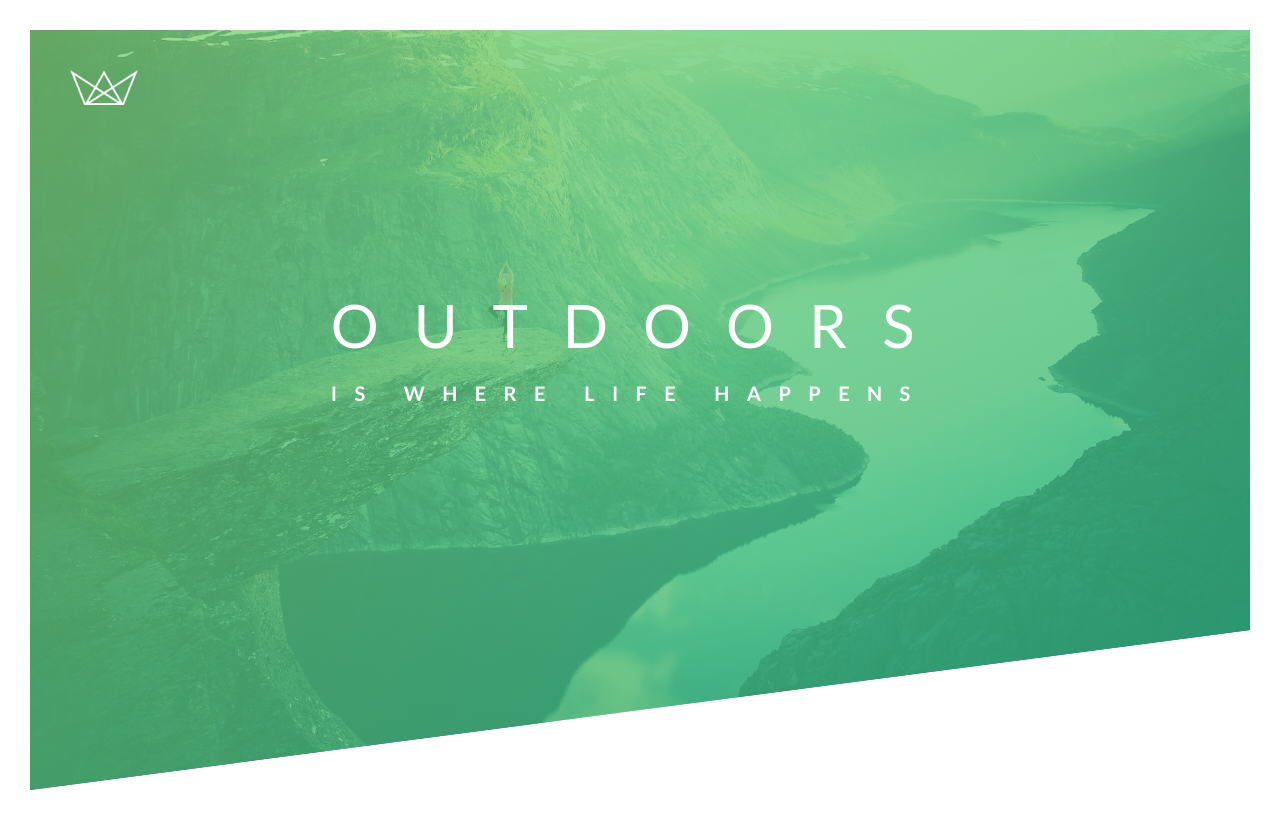
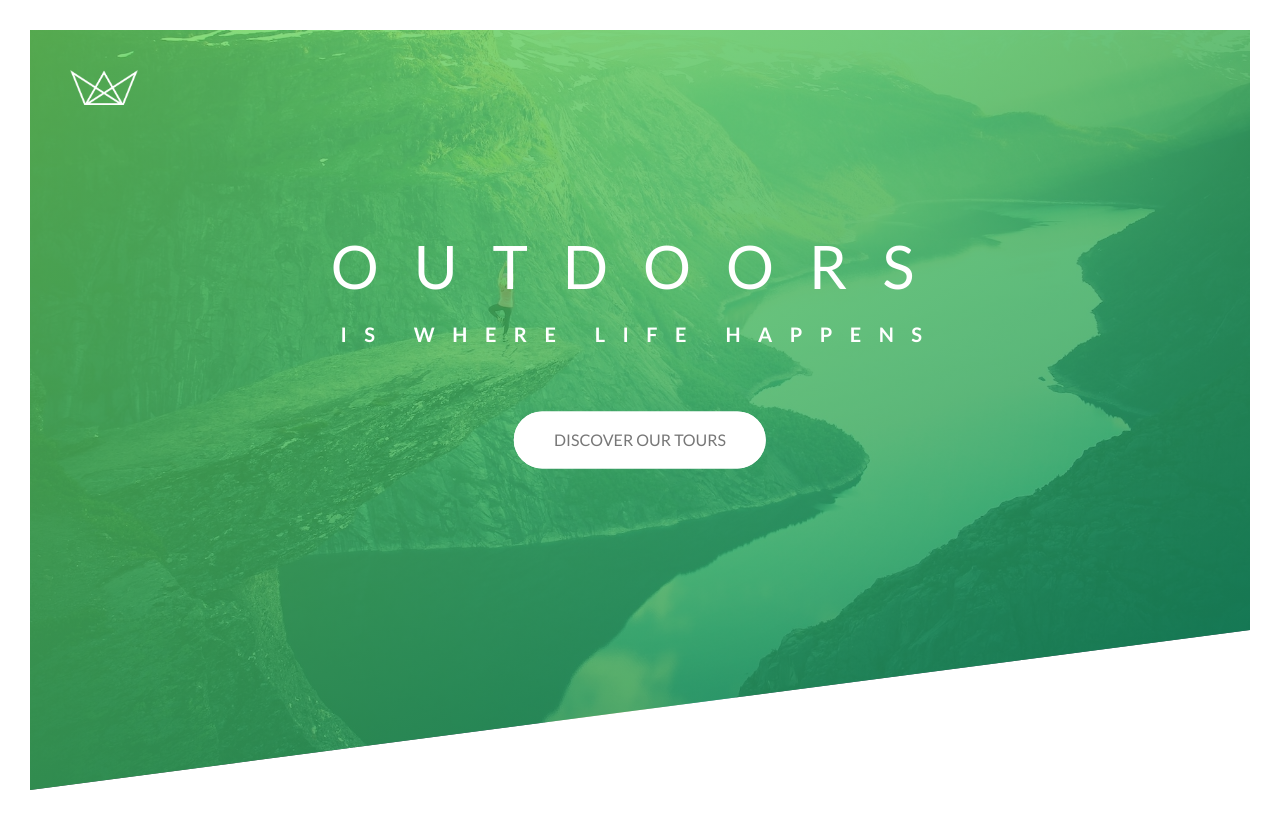
Before and after one commit to Sudip-Pokharel/Natours-Project, a website: page index.html in a window 1280 px wide. Drawn offline with Linux system fonts and the light colour scheme.

Commit message:
Before SAss

```diff
--- a/css/style.css
+++ b/css/style.css
@@ -6,26 +6,31 @@ Medium green: #55c57a
 Dark green: #28b485
 
 */
-* {
+*,
+*::after,
+*::before {
   margin: 0;
   padding: 0;
-  box-sizing: border-box;
+  box-sizing: inherit;
 }
-
+html {
+  font-size: 62.5%;
+}
 body {
   font-family: lato, sans-serif;
   font-weight: 400;
-  font-size: 16px;
+  /* font-size: 16px; */
   line-height: 1.7;
   color: #777;
-  padding: 30px;
+  padding: 3rem;
+  box-sizing: border-box;
 }
 .header {
   height: 95vh;
   background-image: linear-gradient(
       to right bottom,
-      rgba(126, 213, 111, 0.746),
-      rgba(40, 180, 131, 0.8)
+      rgba(105, 216, 85, 0.746),
+      rgba(12, 136, 93, 0.8)
     ),
     url("../img/hero.jpg");
   background-size: cover;
@@ -33,38 +38,131 @@ body {
   position: relative;
   clip-path: polygon(0 0, 100% 0, 100% 75vh, 0 100%);
 }
-.logo-box {
+.header__logo-box {
   position: absolute;
-  top: 40px;
-  left: 40px;
+  top: 4rem;
+  left: 4rem;
 }
 
-.logo {
-  height: 35px;
+.header__logo {
+  height: 3.5rem;
 }
 
-.text-box {
+.header__text-box {
   position: absolute;
   top: 41%;
   left: 50%;
   transform: translate(-50%, -50%);
+  text-align: center;
 }
 
 .heading-primary {
   color: #fff;
   text-transform: uppercase;
+  backface-visibility: hidden;
+  margin-bottom: 6rem;
 }
 
-.heading-primary-main {
+.heading-primary--main {
   display: block;
-  font-size: 60px;
+  font-size: 6rem;
   font-weight: 400;
-  letter-spacing: 35px;
+  letter-spacing: 3.5rem;
+
+  animation-name: moveInLeft;
+  animation-duration: 1s;
+  animation-timing-function: ease-out;
 }
 
-.heading-primary-sub {
+.heading-primary--sub {
   display: block;
-  font-size: 20px;
+  font-size: 2rem;
   font-weight: 700;
-  letter-spacing: 17.4px;
+  letter-spacing: 1.75rem;
+  animation-name: moveInRight;
+  animation-duration: 1s;
+  animation-timing-function: ease-out;
 }
+
+@keyframes moveInLeft {
+  0% {
+    opacity: 0;
+    transform: translateX(-10rem);
+  }
+  80% {
+    transform: translate(2rem);
+  }
+  100% {
+    opacity: 1;
+    transform: translate(0);
+  }
+}
+@keyframes moveInRight {
+  0% {
+    opacity: 0;
+    transform: translateX(10rem);
+  }
+  80% {
+    transform: translate(-2rem);
+  }
+  100% {
+    opacity: 1;
+    transform: translate(0);
+  }
+}
+@keyframes moveInBottom {
+  0% {
+    opacity: 0;
+    transform: translateY(3rem);
+  }
+  100% {
+    opacity: 1;
+    transform: translate(0);
+  }
+}
+.btn:link,
+.btn:visited {
+  text-transform: uppercase;
+  text-decoration: none;
+  padding: 1.5rem 4rem;
+  display: inline-block;
+  border-radius: 10rem;
+  transition: all 0.2s;
+  position: relative;
+  font-size: 1.6rem;
+}
+.btn:hover {
+  transform: translateY(-3px);
+  box-shadow: 0 1rem 2rem rgba(0, 0, 0, 0.2);
+}
+.btn:active {
+  transform: translateY(-1px);
+  box-shadow: 0 0.5rem 1rem rgba(0, 0, 0, 0.2);
+}
+.btn--white {
+  background-color: #fff;
+  color: #777;
+}
+.btn::after {
+  content: "";
+  display: inline-block;
+  width: 100%;
+  height: 100%;
+  border-radius: 10rem;
+  position: absolute;
+  top: 0;
+  left: 0;
+  z-index: -1;
+  transition: all 0.4s;
+}
+.btn--white::after {
+  background-color: #fff;
+}
+.btn:hover::after {
+  transform: scaleX(1.4) scaleY(1.6);
+  opacity: 0;
+}
+.btn--animinated {
+  animation: moveInBottom 0.5s ease-out 0.75s;
+  animation-fill-mode: backwards;
+}
--- a/index.html
+++ b/index.html
@@ -17,14 +17,17 @@
   </head>
   <body>
     <header class="header">
-      <div class="logo-box">
-        <img src="./img/logo-white.png" alt="logo" class="logo" />
+      <div class="header__logo-box">
+        <img src="./img/logo-white.png" alt="logo" class="header__logo" />
       </div>
-      <div class="text-box">
+      <div class="header__text-box">
         <h1 class="heading-primary">
-          <span class="heading-primary-main">Outdoors</span>
-          <span class="heading-primary-sub">is where life happens</span>
+          <span class="heading-primary--main">Outdoors</span>
+          <span class="heading-primary--sub">is where life happens</span>
         </h1>
+        <a href="#" class="btn btn--white btn--animinated"
+          >Discover our tours</a
+        >
       </div>
     </header>
   </body>
```
Also changed, not shown: package.json (added, +22 -0 lines), 1 other file.
